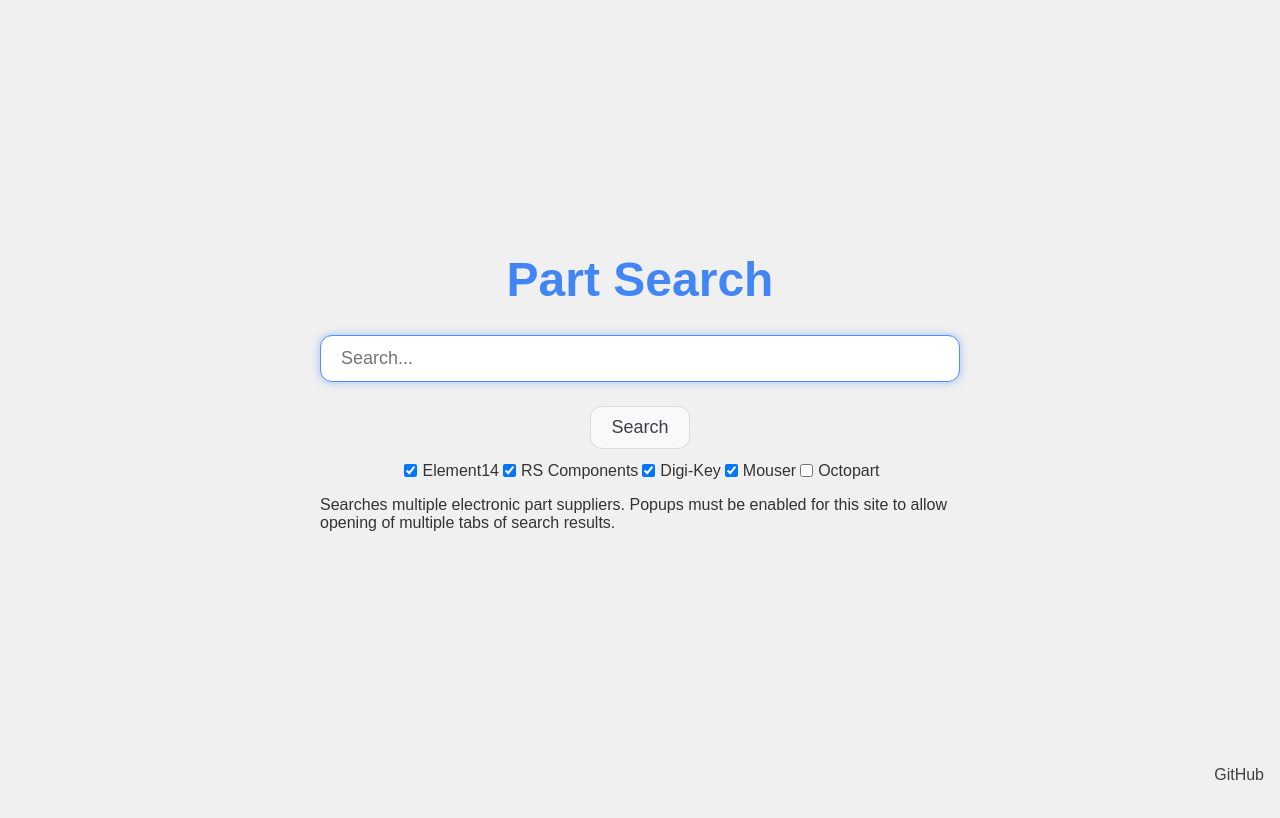
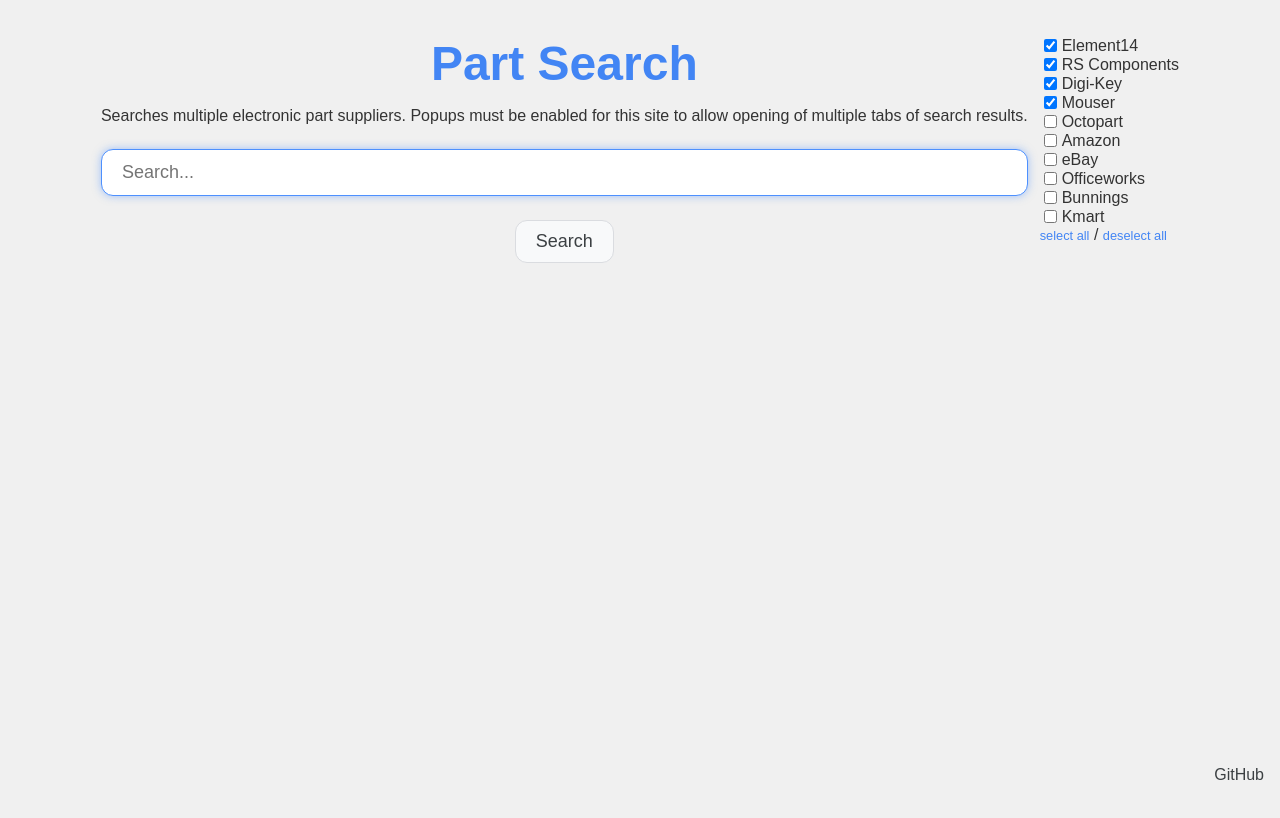
Before and after one commit to andygock/part-search, a website built with Vite: page index.html in a window 1280 px wide. Built offline with nearby package versions, Linux system fonts and the light colour scheme.

Commit message:
Add extra sites, update to new layout

```diff
--- a/index.html
+++ b/index.html
@@ -8,53 +8,25 @@
     <link rel="icon" href="favicon.svg" type="image/svg+xml" />
   </head>
   <body>
-    <div class="search-container">
-      <div class="logo-container">
+    <div class="container">
+      <div class="intro">
         <h1>Part Search</h1>
+        <p>
+          Searches multiple electronic part suppliers. Popups must be enabled
+          for this site to allow opening of multiple tabs of search results.
+        </p>
+        <div class="center">
+          <input type="text" id="searchInput" placeholder="Search..." />
+          <button id="searchButton">Search</button>
+        </div>
       </div>
-      <input type="text" id="searchInput" placeholder="Search..." />
-      <button id="searchButton">Search</button>
-      <div class="checkbox-container">
-        <label
-          ><input
-            type="checkbox"
-            class="search-checkbox"
-            value="element14"
-            checked
-          />
-          Element14</label
-        >
-        <label
-          ><input type="checkbox" class="search-checkbox" value="rs" checked />
-          RS Components</label
-        >
-        <label
-          ><input
-            type="checkbox"
-            class="search-checkbox"
-            value="digikey"
-            checked
-          />
-          Digi-Key</label
-        >
-        <label
-          ><input
-            type="checkbox"
-            class="search-checkbox"
-            value="mouser"
-            checked
-          />
-          Mouser</label
-        >
-        <label
-          ><input type="checkbox" class="search-checkbox" value="octopart" />
-          Octopart</label
-        >
+      <div id="checkbox-container">
+        <div id="checkboxes"></div>
+        <div>
+          <span id="select">select all</span> /
+          <span id="deselect">deselect all</span>
+        </div>
       </div>
-      <p>
-        Searches multiple electronic part suppliers. Popups must be enabled for
-        this site to allow opening of multiple tabs of search results.
-      </p>
     </div>
     <footer>
       <a href="https://github.com/andygock/part-search" class="github-link"
--- a/package.json
+++ b/package.json
@@ -1,5 +1,5 @@
 {
-  "name": "Part Search",
+  "name": "part-search",
   "private": true,
   "version": "0.0.0",
   "type": "module",
--- a/script.js
+++ b/script.js
@@ -1,5 +1,30 @@
+const checkboxes = [
+  { label: "Element14", value: "element14", checked: true },
+  { label: "RS Components", value: "rs", checked: true },
+  { label: "Digi-Key", value: "digikey", checked: true },
+  { label: "Mouser", value: "mouser", checked: true },
+  { label: "Octopart", value: "octopart", checked: false },
+  { label: "Amazon", value: "amazon", checked: false },
+  { label: "eBay", value: "ebay", checked: false },
+  { label: "Officeworks", value: "officeworks", checked: false },
+  { label: "Bunnings", value: "bunnings", checked: false },
+  { label: "Kmart", value: "kmart", checked: false },
+];
+
+function generateCheckboxes(checkboxes) {
+  let html = "";
+  checkboxes.forEach((checkbox) => {
+    html += `<label><input type="checkbox" class="search-checkbox" value="${
+      checkbox.value
+    }" ${checkbox.checked ? "checked" : ""} />${checkbox.label}</label>`;
+  });
+  return html;
+}
+
+const checkboxHtml = generateCheckboxes(checkboxes);
+document.getElementById("checkboxes").innerHTML = checkboxHtml;
+
 document.getElementById("searchInput").focus();
-
 document
   .getElementById("searchInput")
   .addEventListener("keydown", function (event) {
@@ -7,6 +32,26 @@ document
       searchMultipleEngines(this.value);
     }
   });
+
+document.getElementById("searchButton").addEventListener("click", function () {
+  const searchInput = document.getElementById("searchInput");
+  searchMultipleEngines(searchInput.value);
+});
+
+// #select and #deselect will check and uncheck all checkboxes
+document.getElementById("select").addEventListener("click", function () {
+  const checkboxes = document.querySelectorAll(".search-checkbox");
+  checkboxes.forEach((checkbox) => {
+    checkbox.checked = true;
+  });
+});
+
+document.getElementById("deselect").addEventListener("click", function () {
+  const checkboxes = document.querySelectorAll(".search-checkbox");
+  checkboxes.forEach((checkbox) => {
+    checkbox.checked = false;
+  });
+});
 
 function searchMultipleEngines(query) {
   const checkboxes = document.querySelectorAll(".search-checkbox:checked");
@@ -17,6 +62,11 @@ function searchMultipleEngines(query) {
     digikey: `https://www.digikey.com.au/en/products/result?keywords=${encodedTerm}`,
     mouser: `https://au.mouser.com/c/?q=${encodedTerm}`,
     octopart: `https://octopart.com/search?q=${encodedTerm}&currency=AUD&specs=0`,
+    amazon: `https://www.amazon.com.au/s?k=${encodedTerm}`,
+    ebay: `https://www.ebay.com.au/sch/i.html?_nkw=${encodedTerm}`,
+    officeworks: `https://www.officeworks.com.au/shop/officeworks/search?q=${encodedTerm}`,
+    bunnings: `https://www.bunnings.com.au/search/products?q=${encodedTerm}`,
+    kmart: `https://www.kmart.com.au/search/?searchTerm=${encodedTerm}`,
   };
 
   checkboxes.forEach((checkbox) => {
@@ -29,8 +79,3 @@ function searchMultipleEngines(query) {
     }
   });
 }
-
-document.getElementById("searchButton").addEventListener("click", function () {
-  const searchInput = document.getElementById("searchInput");
-  searchMultipleEngines(searchInput.value);
-});
--- a/style.css
+++ b/style.css
@@ -1,30 +1,42 @@
 body {
   font-family: Arial, sans-serif;
   background-color: #f0f0f0;
-  display: flex;
   justify-content: center;
   align-items: center;
   height: 100vh;
-  margin: 0;
+  margin: 10px;
   padding: 0;
   color: #333;
+  margin-top: 12px;
 }
 
-.search-container {
-  width: 50%;
+.container {
   display: flex;
-  flex-direction: column;
-  align-items: center;
+  justify-content: center;
+  margin-top: 36px;
+  flex-wrap: wrap;
 }
 
-.logo-container {
-  margin-bottom: 20px;
+@media screen and (max-width: 1200px) {
+  .container {
+    flex-direction: column;
+    justify-content: left;
+  }
 }
 
-.logo-container h1 {
+.intro {
+  margin-bottom: 12px;
+}
+
+.center {
+  text-align: center;
+}
+
+h1 {
   font-size: 48px;
   color: #4285f4;
   margin: 0;
+  text-align: center;
 }
 
 input[type="text"] {
@@ -43,12 +55,22 @@ input[type="text"]:focus {
   box-shadow: 0 0 8px rgba(77, 144, 254, 0.5);
 }
 
-.checkbox-container {
-  display: flex;
-  justify-content: space-between;
-  align-items: center;
-  /* width: 100%; */
-  margin-top: 12px;
+#checkbox-container {
+  margin-left: 12px;
+  user-select: none; /* prevent accidental text selection when user clicks */
+  text-align: left;
+}
+
+#select,
+#deselect {
+  font-size: 80%;
+  color: #4285f4;
+  cursor: pointer;
+}
+
+#select:hover,
+#deselect:hover {
+  text-decoration: underline;
 }
 
 label {
```
